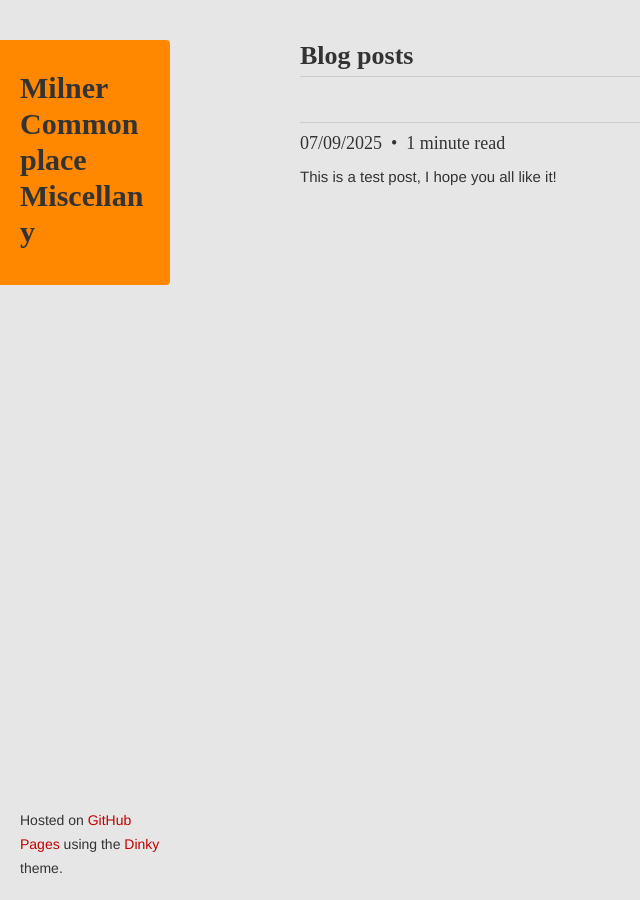
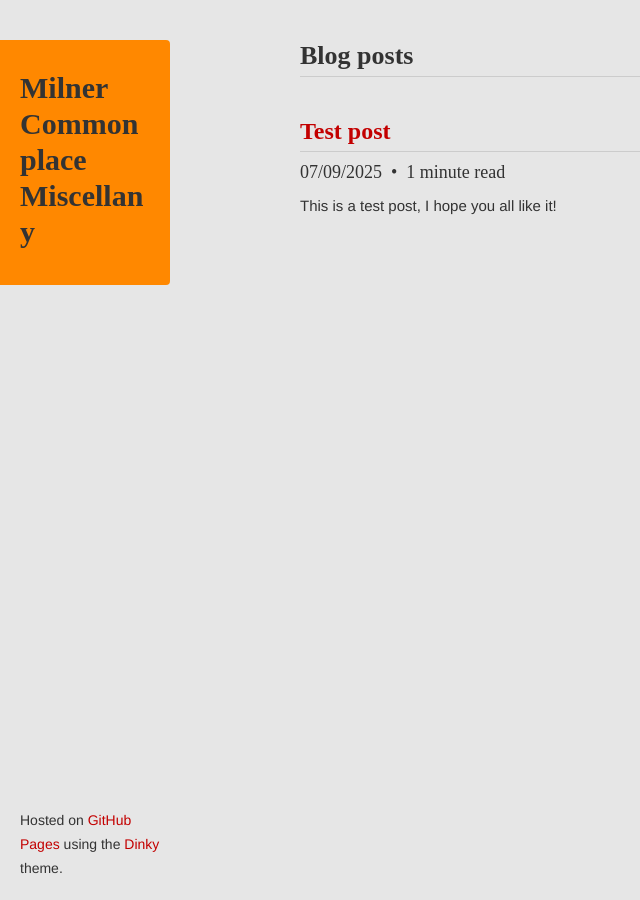
Before and after one commit to lincolnmilner/lincolnmilner.github.io, a Jekyll site: the page built from index.html, in a window 1280 px wide. Shown: the whole page, without its empty margins (0-640 px from the left). Built offline with Jekyll 4.4.1, drawn with Linux system fonts in a browser that asks for light colours.

Commit message:
fixed typo

```diff
--- a/index.html
+++ b/index.html
@@ -14,7 +14,7 @@ layout: home
     {%- if posts.size > 0 -%}
         {%- for post in posts -%}
             <h3>
-                <a class="post-link" href="{{ post.url | relative_url }}">{{ item.title | escape }}</a>
+                <a class="post-link" href="{{ post.url | relative_url }}">{{ post.title | escape }}</a>
             </h3>
             <h6>
                 <span>
```
